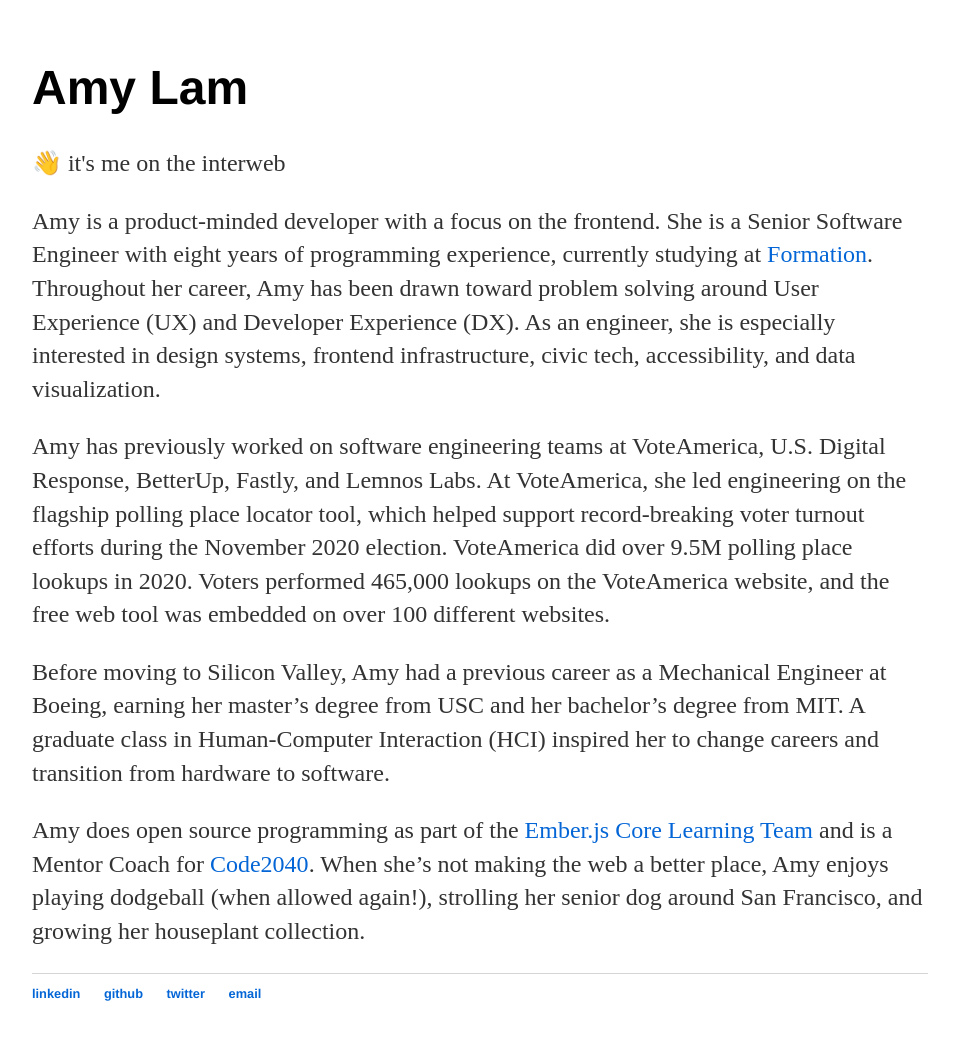
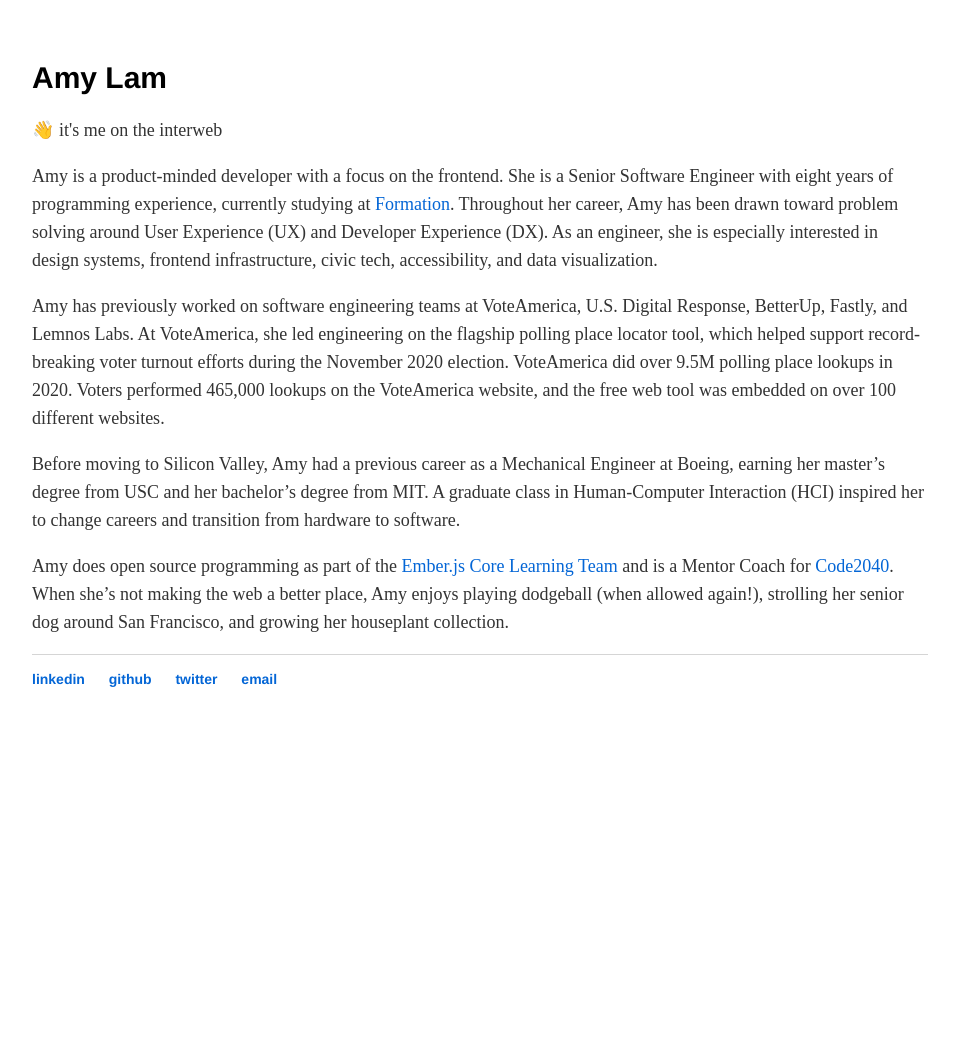
Before and after one commit to amyrlam/amyrlam.github.io-old, a Jekyll site: the page built from index.html, in a window 1280 px wide. Shown: the whole page, without its empty margins (160-1119 px from the left). Built offline with Jekyll 4.4.1, drawn with Linux system fonts in a browser that asks for light colours; after the commit the page ends 900 px from its top, so only the background shows below that.

Commit message:
Tweak typography
Ref: https://tailwindcss.com/docs/font-size

```diff
--- a/_layouts/default.html
+++ b/_layouts/default.html
@@ -28,4 +20,5 @@
 		</ul>
 	</footer>
 </body>
+
 </html>
--- a/css/main.css
+++ b/css/main.css
@@ -3,14 +3,16 @@
   width: 70%;
 }
 
-nav ul, footer ul {
-    font-family:'Helvetica', 'Arial', 'Sans-Serif';
+nav ul,
+footer ul {
+  font-family: "Helvetica", "Arial", "Sans-Serif";
   padding: 0px;
   list-style: none;
   font-weight: bold;
 }
 
-nav ul li, footer ul li {
+nav ul li,
+footer ul li {
   display: inline;
   margin-right: 20px;
 }
@@ -25,19 +27,21 @@
 }
 
 h1 {
-    font-size: 3em;
-    font-family:'Helvetica', 'Arial', 'Sans-Serif';
+  font-size: 1.875rem;
+  line-height: 2.25rem;
+  font-family: "Helvetica", "Arial", "Sans-Serif";
 }
 
 p {
-    font-size: 1.5em;
-    line-height: 1.4em;
+  font-size: 1.125rem;
+  line-height: 1.75rem;
   color: #333;
 }
 
 footer {
   border-top: 1px solid #d5d5d5;
-    font-size: .8em;
+  font-size: 0.875rem;
+  line-height: 1.25rem;
 }
 
 ul.posts {
```
Also changed, not shown: other parts of _layouts/default.html (+4 -12 lines). Lines whose indentation alone changed are shown as unchanged.
